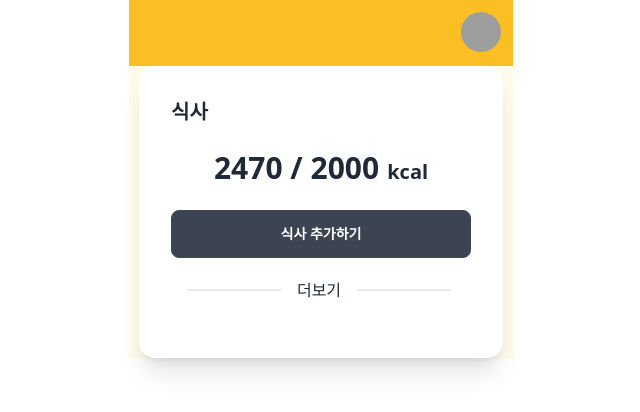
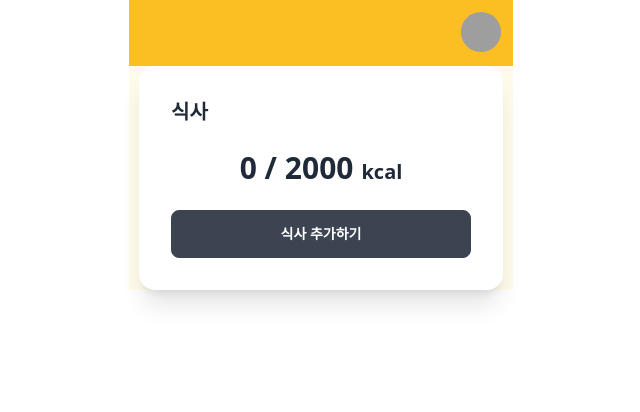
Before and after one commit to ShineTiger/food-management, a React (Create React App) app in the folder client/: page / in a window 1280 px wide. Shown: the top 412 px of the page, without its empty margins (319-959 px from the left). Built offline with nearby package versions, Linux system fonts and the light colour scheme; grey boxes are pictures that could not be loaded.

Commit message:
✨ Main 페이지 Test API 사용 로직 추가

```diff
--- a/client/src/components/Main/Meal.tsx
+++ b/client/src/components/Main/Meal.tsx
@@ -1,22 +1,26 @@
-import React, { useState } from 'react';
-import { useNavigate } from 'react-router-dom';
+import React, { useEffect, useState } from 'react';
 import { dummyMeals } from '../../resource/Dummy';
 import DayCalorie from './DayCalorie';
 import MealList from './MealList';
 import MainModal from './MainModal';
+import { apiTest } from '../../utils/common';
+import { format } from 'date-fns';
 
 const Meal = () => {
   // TODO: 이날 먹은 음식이 있는지 검사
-  const navigate = useNavigate();
-
   const isEmptyMeal = false; // FIXME: 임시로 상수값 사용
 
+  const dummyCurrentDateString = format(new Date(), 'yyyyMMdd');
+
   // TODO: API에서 받아온 음식 리스트로 변경
-  const [daysMeal, setDaysMeal] = useState<DayMeals>(dummyMeals);
+  const [daysMeal, setDaysMeal] = useState<DayMeals | null>(null);
 
   // 이날 먹은 총합 칼로리 계산
   let totalCalorie = 0;
+
+  if (daysMeal) {
     Object.values(daysMeal).forEach(time => {
+      console.log(time);
       if (!time) return;
       time.forEach((food: Food) => {
         totalCalorie += food.kiloCalories;
@@ -24,12 +28,27 @@ const Meal = () => {
 
       totalCalorie = Math.round(totalCalorie);
     });
+  }
+
+  // 최초 1회, currentDate의 식사 목록을 받아오는 api 요청
+  useEffect(() => {
+    const fetchData = async () => {
+      const response: DayMeals = await apiTest(
+        `http://testDomain.io/testing/${dummyCurrentDateString}`,
+        '',
+        dummyMeals,
+      );
+      console.log(response);
+      // setDaysMeal(response);
+    };
+    fetchData();
+  }, [dummyCurrentDateString]);
 
   return (
     <>
       <DayCalorie totalCalorie={totalCalorie}></DayCalorie>
       <MainModal></MainModal>
-      {!isEmptyMeal && <MealList meals={daysMeal}></MealList>}
+      {daysMeal && <MealList meals={daysMeal}></MealList>}
     </>
   );
 };
--- a/client/src/utils/common.ts
+++ b/client/src/utils/common.ts
@@ -7,7 +7,7 @@
  *
  */
 
-export const apiTest = (dummyUrl: string, input?: any, output?: any) => {
+export const apiTest: any = (dummyUrl: string, input?: any, output?: any) => {
   return new Promise((resolve, reject) => {
     const response = { data: output ? output : 'Hello World!' }; // dummy response
     resolve(response);
```
Lines whose indentation alone changed are shown as unchanged.
